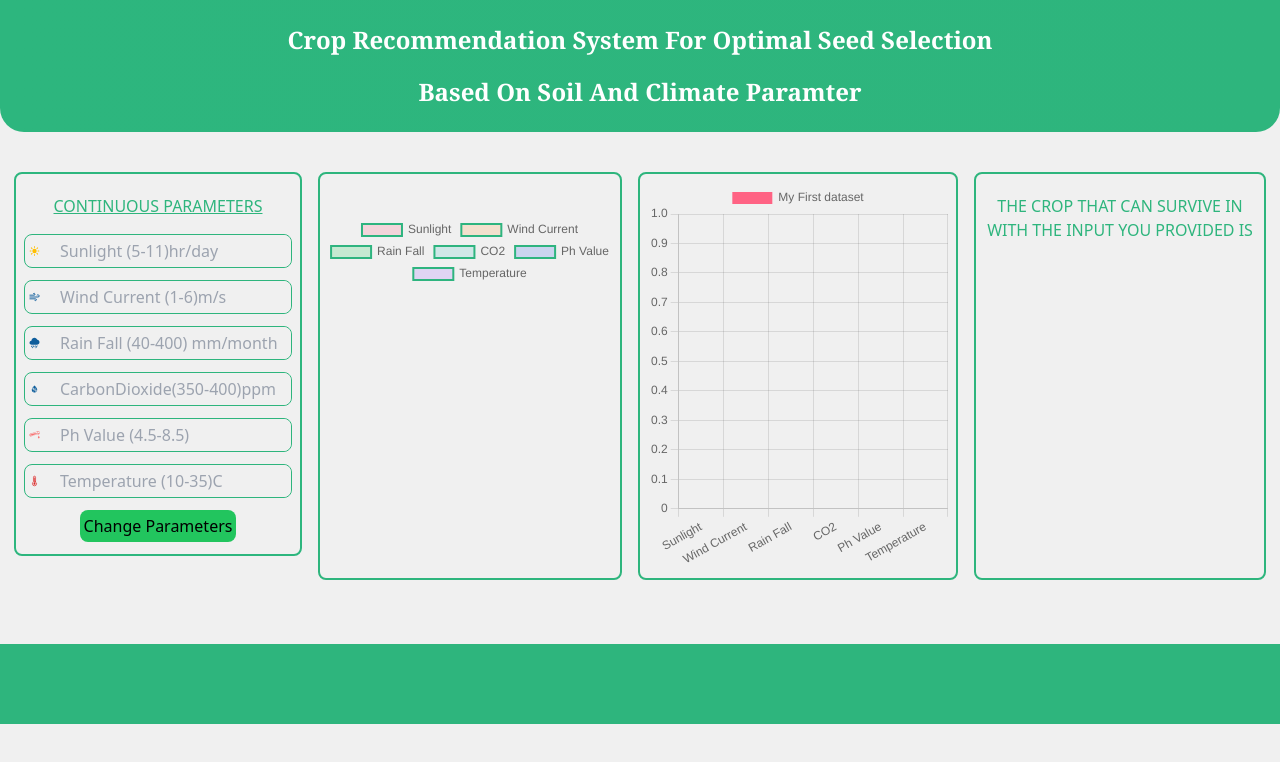
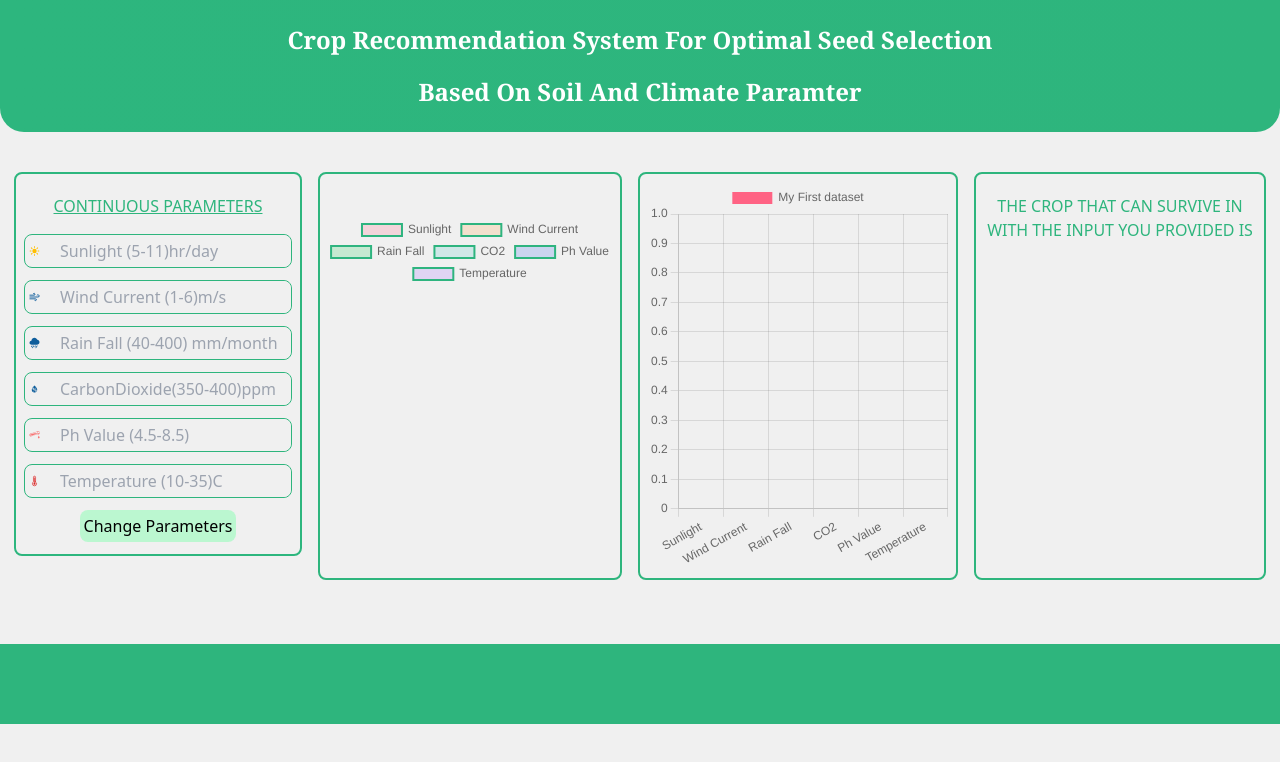
Before and after one commit to BnDaud/Plant-Analysis-Using-ML-Frontend-React-, a React (Create React App) app: page / in a window 1280 px wide. Shown: the top 762 px of the page. Built offline with nearby package versions, Linux system fonts and the light colour scheme.

Commit message:
5 prediction with accuracy

```diff
--- a/src/components/ListParameter.js
+++ b/src/components/ListParameter.js
@@ -72,7 +72,7 @@ export default function ListParameter(arg) {
         </form>
         <div className="text-center ">
           <button
-            className="bg-green-500 hover:bg-my_green2  p-1 rounded-lg hover:text-[#f0f0f0]"
+            className="bg-green-200 hover:bg-my_green2  p-1 rounded-lg hover:text-[#f0f0f0]"
             onClick={() => {
               setChangeparameter(!changeparameter);
             }}
```
